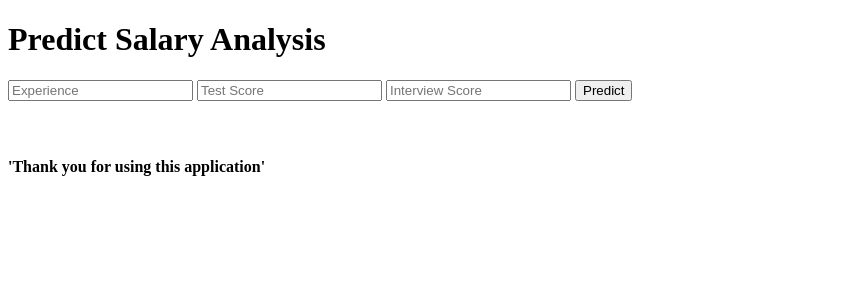
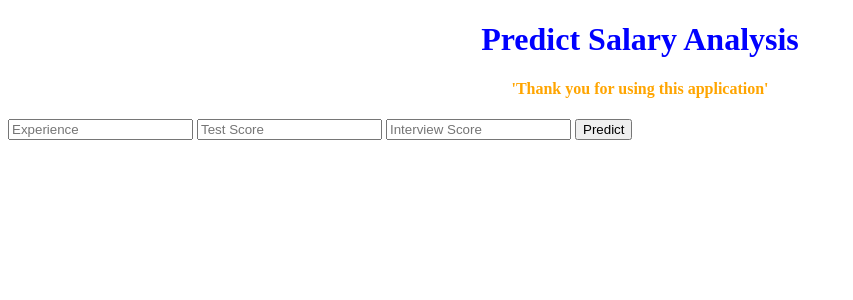
Before and after one commit to ndanni/salaryyyyy_deployment, a Flask app: page / in a window 1280 px wide. Shown: the top 300 px of the page, without its empty margins (0-853 px from the left). Run offline with Flask 2, Linux system fonts and the light colour scheme; parts of the project's set-up code (start-up, migrations or seed data) failed here and were passed over.

Commit message:
modified

```diff
--- a/model.py
+++ b/model.py
@@ -17,7 +17,7 @@ dataset['experience'].fillna(0, inplace=True)
 dataset['test_score'].fillna(dataset['test_score'].mean(), inplace=True)
 
 # now specify the Input features for training
-X = dataset.iloc[:,0:3]
+X = dataset.iloc[:, :3]
 
 # Now some features are string/text, we need to convert them to number
 #Converting words to integer values
--- a/templates/index.html
+++ b/templates/index.html
@@ -13,8 +13,9 @@
 
 <body>
  <div class="login">
-	<h1>Predict Salary Analysis</h1>
+	<h1 style="color:blue;text-align:center;">Predict Salary Analysis</h1>
 
+  <h4 style="color:orange;text-align:center;">'Thank you for using this application'</h4>
      <!-- Main Input For Receiving Query to our ML -->
     <form action="{{ url_for('predict')}}"method="post">
     	<input type="text" name="experience" placeholder="Experience" required="required" />
@@ -29,7 +30,7 @@
    {{ prediction_text }}
 
  </div>
- <h4>'Thank you for using this application'</h4>
+
 
 </body>
 </html>
```
